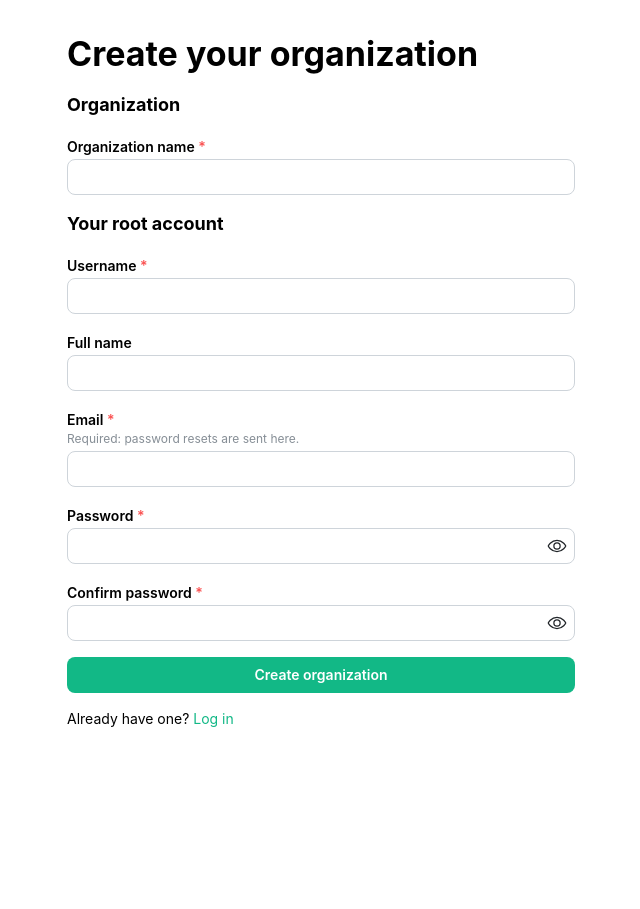
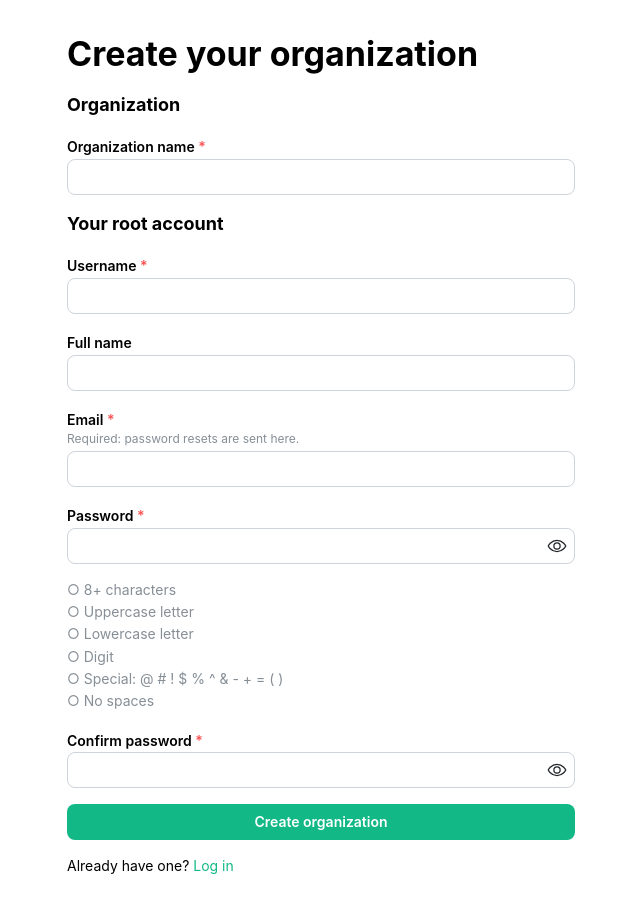
Before and after one commit to jahid-csedu/iam-forntend, a React (Vite) app in the folder apps/console/: page /signup in a window 1280 px wide. Shown: the whole page, without its empty margins (319-959 px from the left). Before the commit the page ends 800 px from the top, so only its background shows below. Built offline with nearby package versions, Linux system fonts and the light colour scheme; no server answers.

Commit message:
Live password checklist on signup (lesson 5.9)

```diff
--- a/apps/console/src/pages/SignupPage.tsx
+++ b/apps/console/src/pages/SignupPage.tsx
@@ -1,9 +1,10 @@
 import { Anchor, Button, Container, PasswordInput, Stack, Text, TextInput, Title } from "@mantine/core";
 import { Link } from "react-router";
-import { useForm } from "react-hook-form";
+import { useForm, useWatch } from "react-hook-form";
 import { z } from "zod";
 import { zodResolver } from "@hookform/resolvers/zod";
 import { PASSWORD_POLICY, PASSWORD_POLICY_MESSAGE } from "../iam-client/passwordPolicy";
+import PasswordChecklist from '../ui/PasswordChecklist'
 
 const signupSchema = z.object({
     tenantName: z.string().trim().min(1, 'Organization name is required'),
@@ -24,8 +25,11 @@ function SignupPage() {
     const {
         register,
         handleSubmit,
+        control,
         formState: { errors }
     } = useForm<SignupFormValues>({ resolver: zodResolver(signupSchema) })
+
+    const password = useWatch({ control, name: 'password'}) ?? '' // empty before the first keystroke
 
     const onSubmit = (values: SignupFormValues) => {
         console.log(values)
@@ -65,6 +69,7 @@ function SignupPage() {
                         error={errors.password?.message}
                         {...register('password')}
                     />
+                    <PasswordChecklist password={password} />
                     <PasswordInput
                         label="Confirm password"
                         withAsterisk
--- /dev/null
+++ b/apps/console/src/ui/PasswordChecklist.tsx
@@ -0,0 +1,32 @@
+import { Stack, Text } from '@mantine/core'
+
+// One rule per line of the README checklist (same rules as PASSWORD_POLICY)
+const rules = [
+  { label: '8+ characters', test: (p: string) => p.length >= 8 },
+  { label: 'Uppercase letter', test: (p: string) => /[A-Z]/.test(p) },
+  { label: 'Lowercase letter', test: (p: string) => /[a-z]/.test(p) },
+  { label: 'Digit', test: (p: string) => /\d/.test(p) },
+  { label: 'Special: @ # ! $ % ^ & - + = ( )', test: (p: string) => /[@#!$%^&\-+=()]/.test(p) },
+  { label: 'No spaces', test: (p: string) => p.length > 0 && !/\s/.test(p) },
+]
+
+interface PasswordChecklistProps {
+  password: string
+}
+
+function PasswordChecklist({ password }: PasswordChecklistProps) {
+  return (
+    <Stack gap={2}>
+      {rules.map((rule) => {
+        const ok = rule.test(password)
+        return (
+          <Text key={rule.label} size="sm" c={ok ? 'teal' : 'dimmed'}>
+            {ok ? '✓' : '○'} {rule.label}
+          </Text>
+        )
+      })}
+    </Stack>
+  )
+}
+
+export default PasswordChecklist
```
Also changed, not shown: 1 other file (tests, documents, lock files or other folders).
